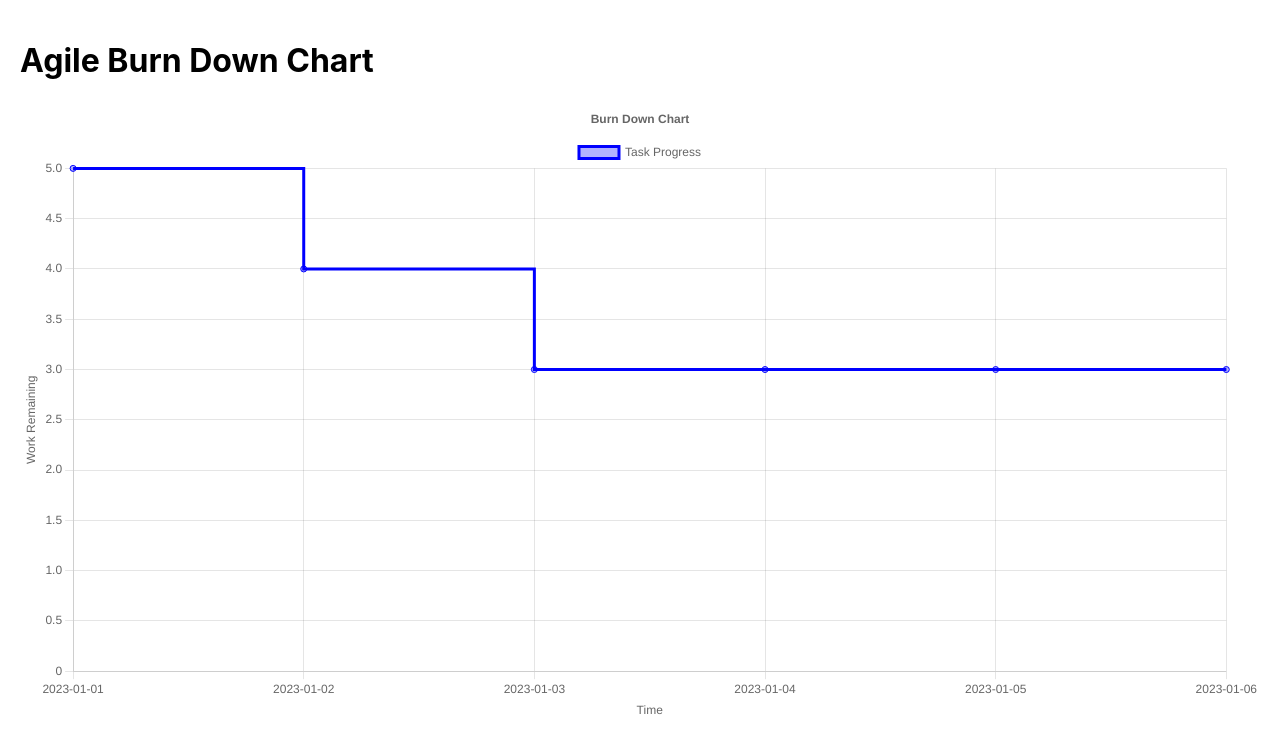
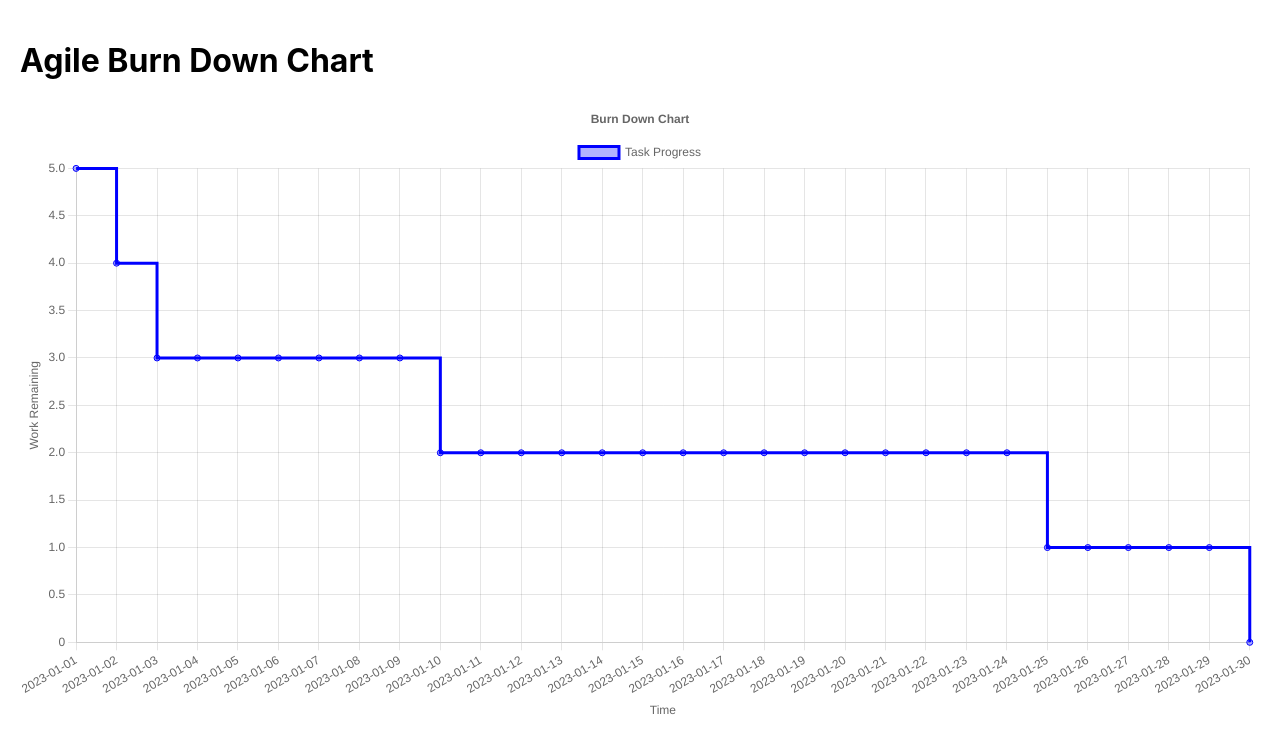
Before and after one commit to Mraj101/Agile-burnDownChartByReact-branch-d3js-v5-, a React (Create React App) app: page / in a window 1280 px wide. Shown: the top 754 px of the page. Built offline with nearby package versions, Linux system fonts and the light colour scheme.

Commit message:
experiment Data 2 update fix

```diff
--- a/src/App.js
+++ b/src/App.js
@@ -131,13 +131,17 @@ const generateDateRange = (startDate, endDate) => {
 };
 
 const calculateBurnDownData = (tasks) => {
-  const startDate = tasks[0]?.startDate; // '2023-01-01'
+  const startDate = tasks[0]?.startDate;
   const endDate =
-    tasks[tasks.length - 1]?.endDate || new Date().toISOString().split("T")[0]; // '2023-01-06'
-  const labels = generateDateRange(startDate, endDate); // ['2023-01-01', '2023-01-02', '2023-01-03', '2023-01-04', '2023-01-05', '2023-01-06']
+    tasks[tasks.length - 1]?.endDate || new Date().toISOString().split("T")[0];
+  const labels = generateDateRange(startDate, endDate);
 
-  const totalTasks = tasks.length; // 5
-  const actualBurnDown = Array(labels.length).fill(totalTasks); // [5, 5, 5, 5, 5, 5]
+  console.log("Labels:", labels);
+
+  const totalTasks = tasks.length;
+  const actualBurnDown = Array(labels.length).fill(null);
+
+  console.log("Initial actualBurnDown:", actualBurnDown);
 
   const taskEndDates = new Map();
 
@@ -153,19 +157,36 @@ const calculateBurnDownData = (tasks) => {
     }
   }
 
-  // taskEndDates: Map { '2023-01-02' => 1 }
+  console.log("Task end dates:", taskEndDates);
 
   let completedTasks = 0;
+  let lastCompletedDateIndex = -1;
 
   for (let i = 0; i < labels.length; i++) {
     const date = labels[i];
+    console.log("Current Date:", date);
+
     if (taskEndDates.has(date)) {
       completedTasks += taskEndDates.get(date);
+      lastCompletedDateIndex = i;
     }
-    actualBurnDown[i] = totalTasks - completedTasks;
+
+    console.log("Completed Tasks:", completedTasks);
+
+    // Check if the current date is the first date, then set the totalTasks as the initial value
+    if (i === 0) {
+      actualBurnDown[i] = totalTasks;
+    } else {
+      // Update the actualBurnDown array with the remaining tasks
+      actualBurnDown[i] = totalTasks - completedTasks;
+    }
+
+    console.log("Actual Burn Down:", actualBurnDown);
   }
 
-  // actualBurnDown: [5, 4, 4, 4, 4, 4]
+  for (let i = lastCompletedDateIndex + 1; i < actualBurnDown.length; i++) {
+    actualBurnDown[i] = null;
+  }
 
   return { labels, data: { actual: actualBurnDown } };
 };
@@ -190,22 +211,22 @@ const App = () => {
       taskName: "Task 3",
       taskId: 3,
       startDate: "2023-01-03",
-      endDate: "2023-01-04",
-      isFinished: false,
+      endDate: "2023-01-10",
+      isFinished: true,
     },
     {
       taskName: "Task 4",
       taskId: 4,
-      startDate: "2023-01-04",
-      endDate: "2023-01-05",
-      isFinished: false,
+      startDate: "2023-01-10",
+      endDate: "2023-01-25",
+      isFinished: true,
     },
     {
       taskName: "Task 5",
       taskId: 5,
       startDate: "2023-01-05",
-      endDate: "2023-01-06",
-      isFinished: false,
+      endDate: "2023-01-30",
+      isFinished: true,
     },
   ]);
 
```
